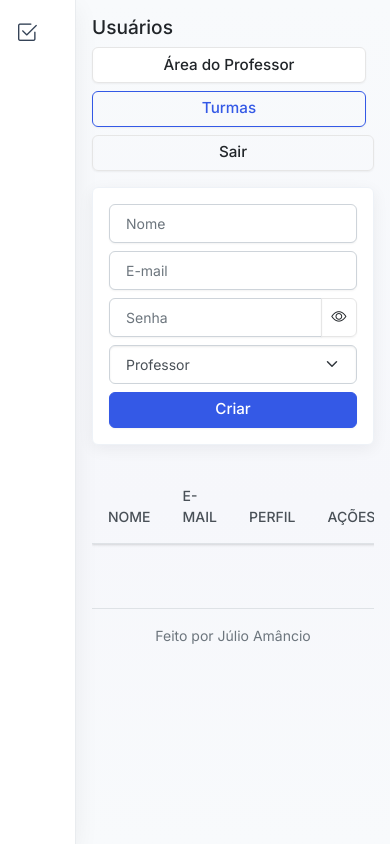
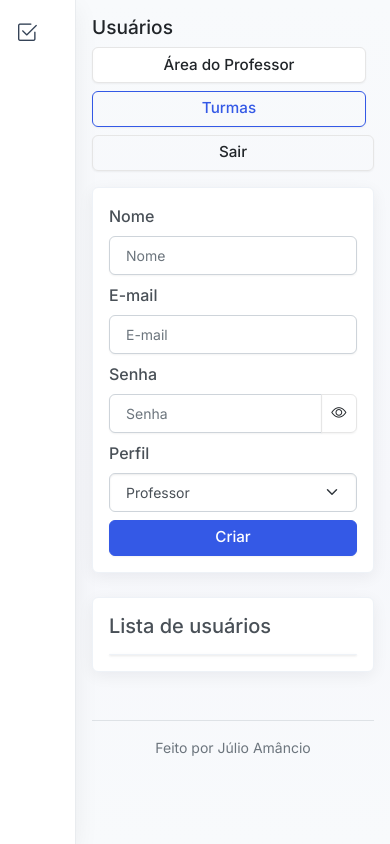
Before and after one commit to Julioamancio/chamada, a Python web app: template webapp/templates/admin/users_utf8.html in a window 390 px wide. Run offline with Jinja, Linux system fonts and the light colour scheme; the template is opened without the code that fills it, so the values that code supplies are empty; some libraries are stand-ins or nearby versions.

Commit message:
Admin/Usuários: substituir tabela por lista responsiva (cards), com campos empilháveis no mobile e controles com olho para senhas

```diff
--- a/webapp/templates/admin/users_utf8.html
+++ b/webapp/templates/admin/users_utf8.html
@@ -8,10 +8,11 @@
 </div>
 
 <form class="card p-3 mb-4" method="post" action="{{ url_for('admin.create_user') }}">
-  <div class="row g-2">
-    <div class="col-md-3"><input class="form-control" name="name" placeholder="Nome" required></div>
-    <div class="col-md-3"><input class="form-control" type="email" name="email" placeholder="E-mail" required></div>
-    <div class="col-md-3">
+  <div class="row g-2 align-items-end">
+    <div class="col-12 col-md-3"><label class="form-label">Nome</label><input class="form-control" name="name" placeholder="Nome" required></div>
+    <div class="col-12 col-md-3"><label class="form-label">E-mail</label><input class="form-control" type="email" name="email" placeholder="E-mail" required></div>
+    <div class="col-12 col-md-3">
+      <label class="form-label">Senha</label>
       <div class="input-group">
         <input id="createUserPassword" class="form-control" type="password" name="password" placeholder="Senha" required>
         <button class="btn btn-outline-secondary toggle-pass" type="button" aria-label="Mostrar/ocultar senha" data-target="createUserPassword">
@@ -19,49 +20,48 @@
         </button>
       </div>
     </div>
-    <div class="col-md-2">
+    <div class="col-12 col-md-2"><label class="form-label">Perfil</label>
       <select class="form-select" name="role">
         <option value="teacher">Professor</option>
         <option value="admin">Admin</option>
       </select>
     </div>
-    <div class="col-md-1 d-grid"><button class="btn btn-primary" type="submit">Criar</button></div>
+    <div class="col-12 col-md-1 d-grid"><label class="form-label d-none d-md-block">&nbsp;</label><button class="btn btn-primary" type="submit">Criar</button></div>
   </div>
 </form>
 
-<div class="table-responsive">
-  <table class="table table-striped align-middle">
-    <thead><tr><th>Nome</th><th>E-mail</th><th>Perfil</th><th style="width:30%">Ações</th></tr></thead>
-    <tbody>
+<div class="card p-3">
+  <h5 class="mb-3">Lista de usuários</h5>
+  <div class="list-group">
     {% for u in users %}
-    <tr>
+    <div class="list-group-item">
       <form class="row g-2 align-items-center" method="post" action="{{ url_for('admin.edit_user', user_id=u.id) }}">
-        <td class="col-md-3"><input class="form-control form-control-sm" name="name" value="{{ u.name }}" required></td>
-        <td class="col-md-4"><input class="form-control form-control-sm" type="email" name="email" value="{{ u.email }}" required></td>
-        <td class="col-md-2">
+        <div class="col-12 col-md-3"><label class="form-label small text-muted">Nome</label><input class="form-control form-control-sm" name="name" value="{{ u.name }}" required></div>
+        <div class="col-12 col-md-4"><label class="form-label small text-muted">E-mail</label><input class="form-control form-control-sm" type="email" name="email" value="{{ u.email }}" required></div>
+        <div class="col-12 col-md-2"><label class="form-label small text-muted">Perfil</label>
           <select class="form-select form-select-sm" name="role">
             <option value="teacher" {% if u.role=='teacher' %}selected{% endif %}>Professor</option>
             <option value="admin" {% if u.role=='admin' %}selected{% endif %}>Admin</option>
           </select>
-        </td>
-        <td class="col-md-3">
-          <div class="d-flex gap-2 align-items-stretch">
-            <div class="input-group input-group-sm">
+        </div>
+        <div class="col-12 col-md-3">
+          <label class="form-label small text-muted">Nova senha (opcional)</label>
+          <div class="input-group input-group-sm mb-2 mb-md-0">
             <input class="form-control" type="password" name="password" placeholder="Nova senha (opcional)">
             <button class="btn btn-outline-secondary btn-sm toggle-pass" type="button" aria-label="Mostrar/ocultar senha">
               <i class="bi bi-eye"></i>
             </button>
           </div>
+        </div>
+        <div class="col-12 d-flex gap-2 justify-content-end">
           <button class="btn btn-sm btn-primary" type="submit">Salvar</button>
           <form method="post" action="{{ url_for('admin.delete_user', user_id=u.id) }}" onsubmit="return confirm('Excluir este usuário?')">
             <button class="btn btn-sm btn-outline-danger" type="submit">Excluir</button>
           </form>
         </div>
-        </td>
       </form>
-    </tr>
+    </div>
     {% endfor %}
-    </tbody>
-  </table>
+  </div>
 </div>
 {% endblock %}
```
Lines whose indentation alone changed are shown as unchanged.
